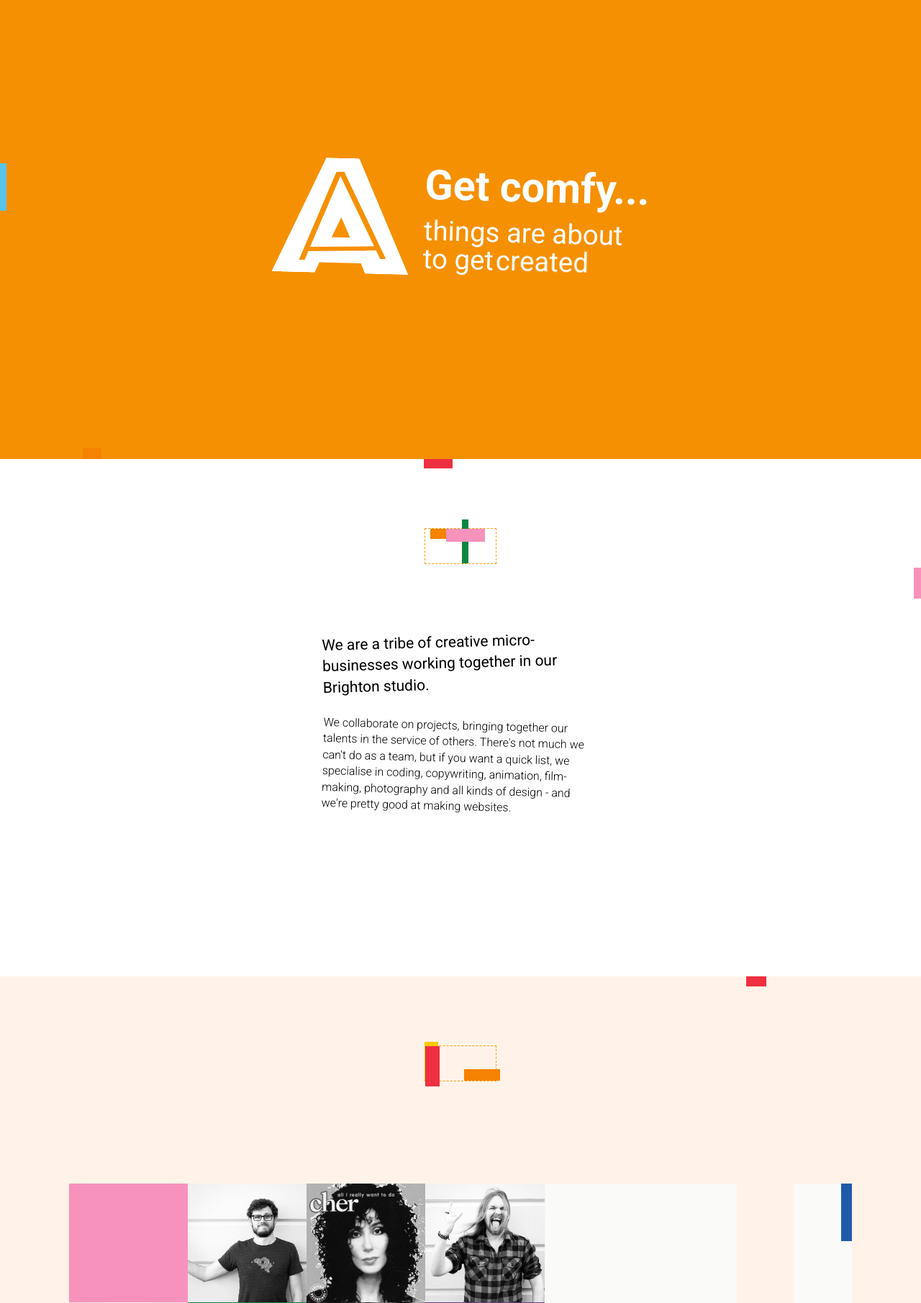
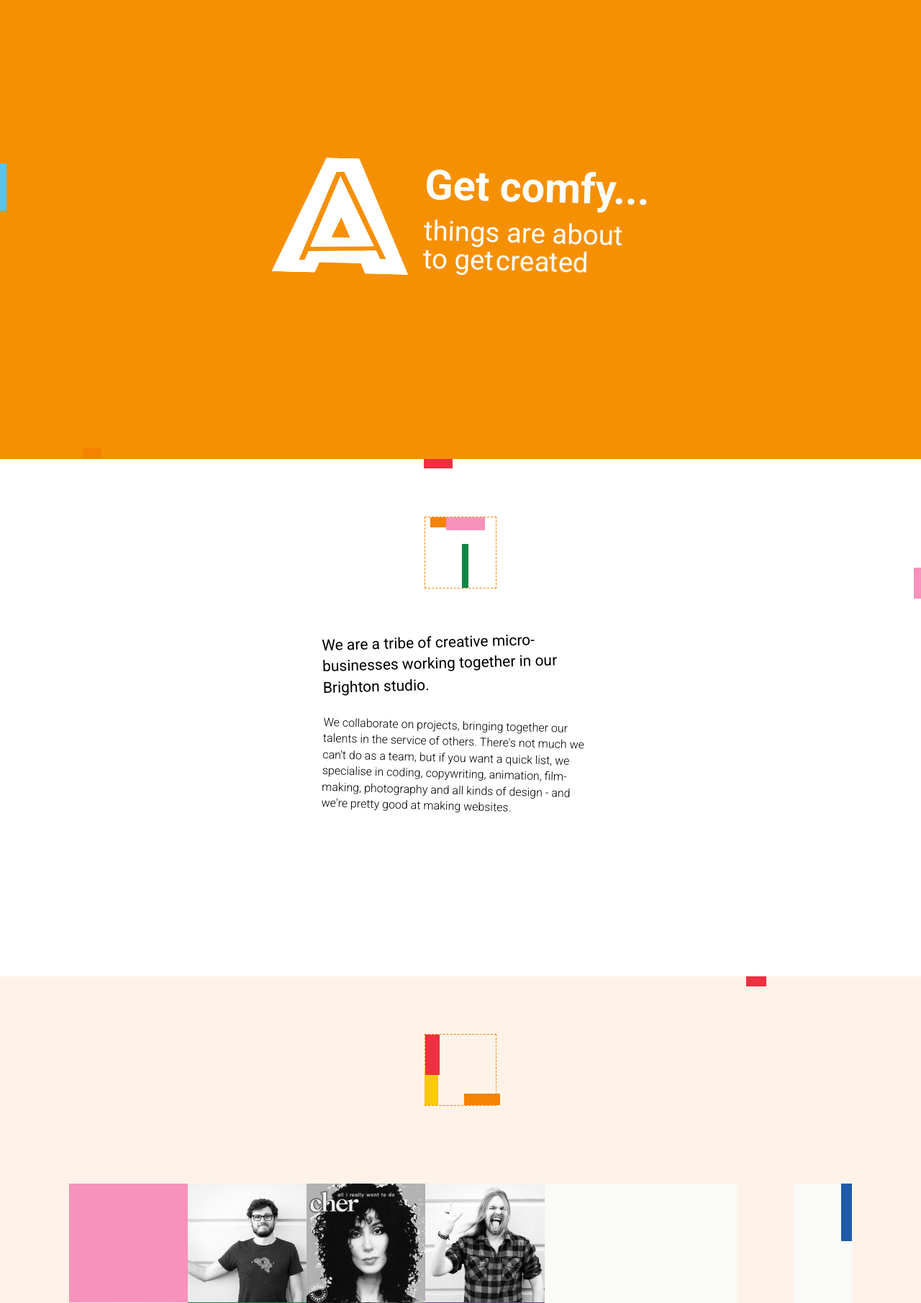
Before and after one commit to studio-awkward/getawkward.co.uk, a PHP site: page / in a window 1280 px wide. Shown: the top 1811 px of the page at 72% size. Run offline with PHP 8.4, Linux system fonts and the light colour scheme; some web fonts are replaced.

Commit message:
Make flourishes square

```diff
--- a/css/site.css
+++ b/css/site.css
@@ -1085,18 +1085,18 @@ pre {
 /* Flourish */
 
 .Flourish {
-  height: 50px;
+  border: 1px dashed #f58200;
+  height: 100px;
   left: 50%;
   margin-left: -50px;
   position: absolute;
-  top: 3rem;
+  top: 2rem;
   width: 100px;
-  border: 1px dashed #f90;
 }
 
 @media (min-width: 60em) {
   .Flourish {
-    top: 6rem;
+    top: 5rem;
   }
 }
 
```
